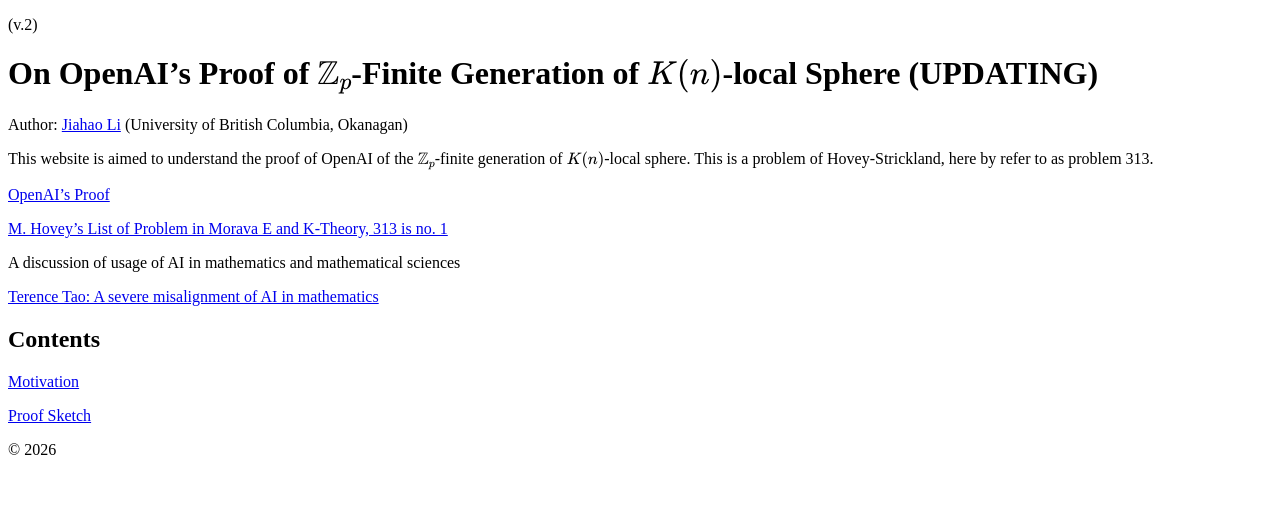
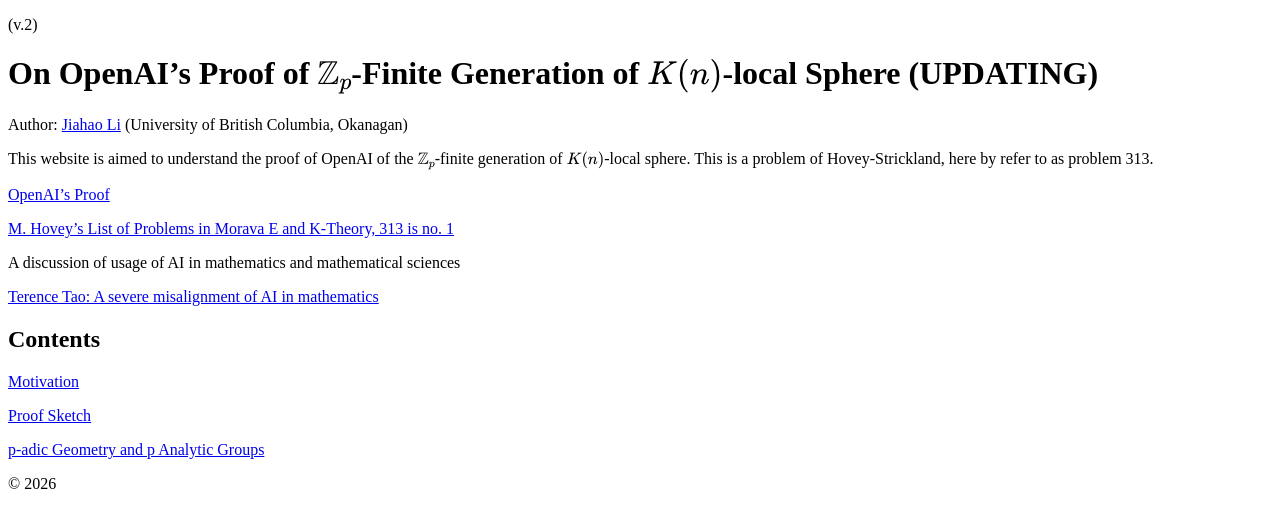
Before and after one commit to justinli1128/OnOpenAiPreprint313-finiteGenerationOfK-n-LocalSphere, a Jekyll site: the page built from index.md, in a window 1280 px wide. Shown: the top 528 px of the page. Built offline with Jekyll 4.4.1, drawn with Linux system fonts in a browser that asks for light colours.

Commit message:
Update index.md

```diff
--- a/index.md
+++ b/index.md
@@ -10,7 +10,7 @@ This website is aimed to understand the proof of OpenAI of the $\mathbb{Z}_p$-fi
 
 [OpenAI's Proof](https://github.com/openai/math/tree/fd4aeeb2ee4fc729c18d98444fed42fd0529eeeb/preprints/Finite-generation-for-the-Kn-local-sphere-September-24-2026)
 
-[M. Hovey's List of Problem in Morava E and K-Theory, 313 is no. 1](https://www-users.cse.umn.edu/~tlawson/hovey/morava.html)
+[M. Hovey's List of Problems in Morava E and K-Theory, 313 is no. 1](https://www-users.cse.umn.edu/~tlawson/hovey/morava.html)
 
 A discussion of usage of AI in mathematics and mathematical sciences
 
@@ -21,3 +21,5 @@ A discussion of usage of AI in mathematics and mathematical sciences
 [Motivation](subfolder/motivation)
 
 [Proof Sketch](subfolder/proofsketch/)
+
+[p-adic Geometry and p Analytic Groups](subfolder/padicgeometry/)
```
